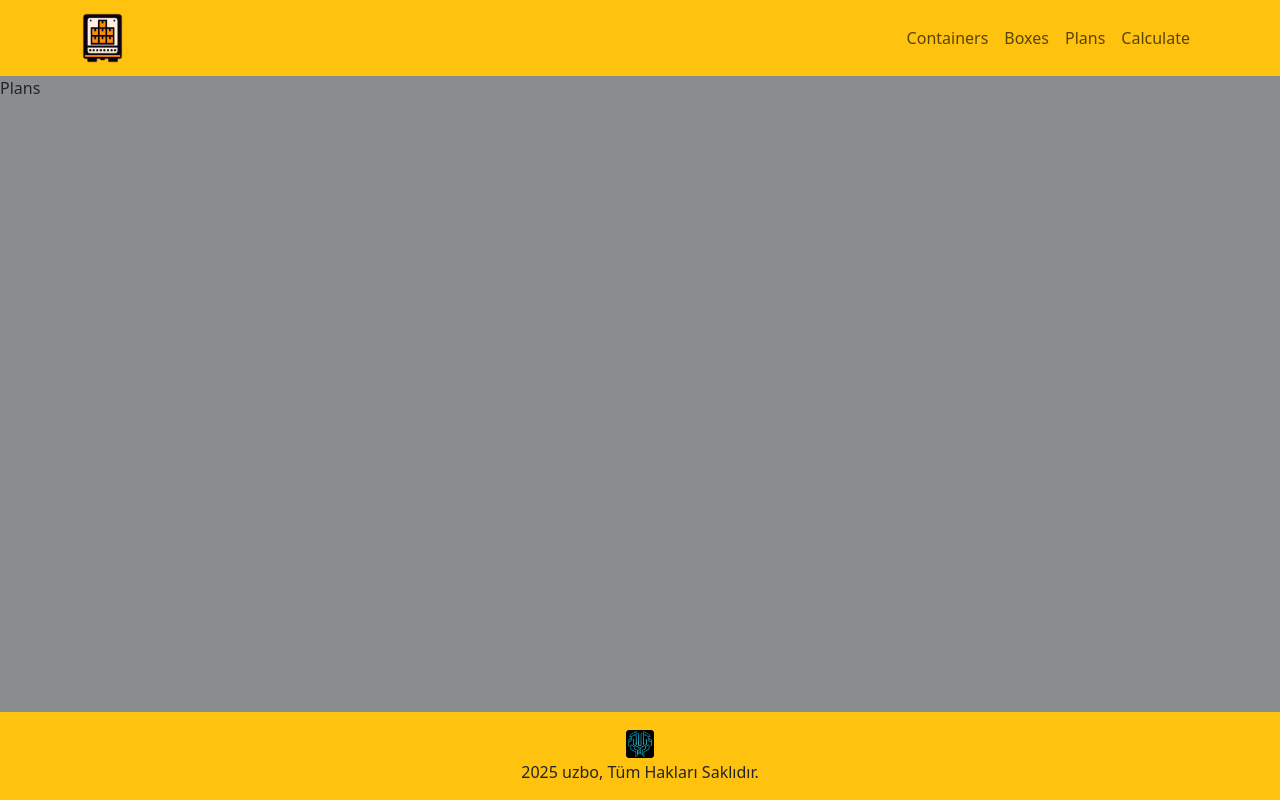
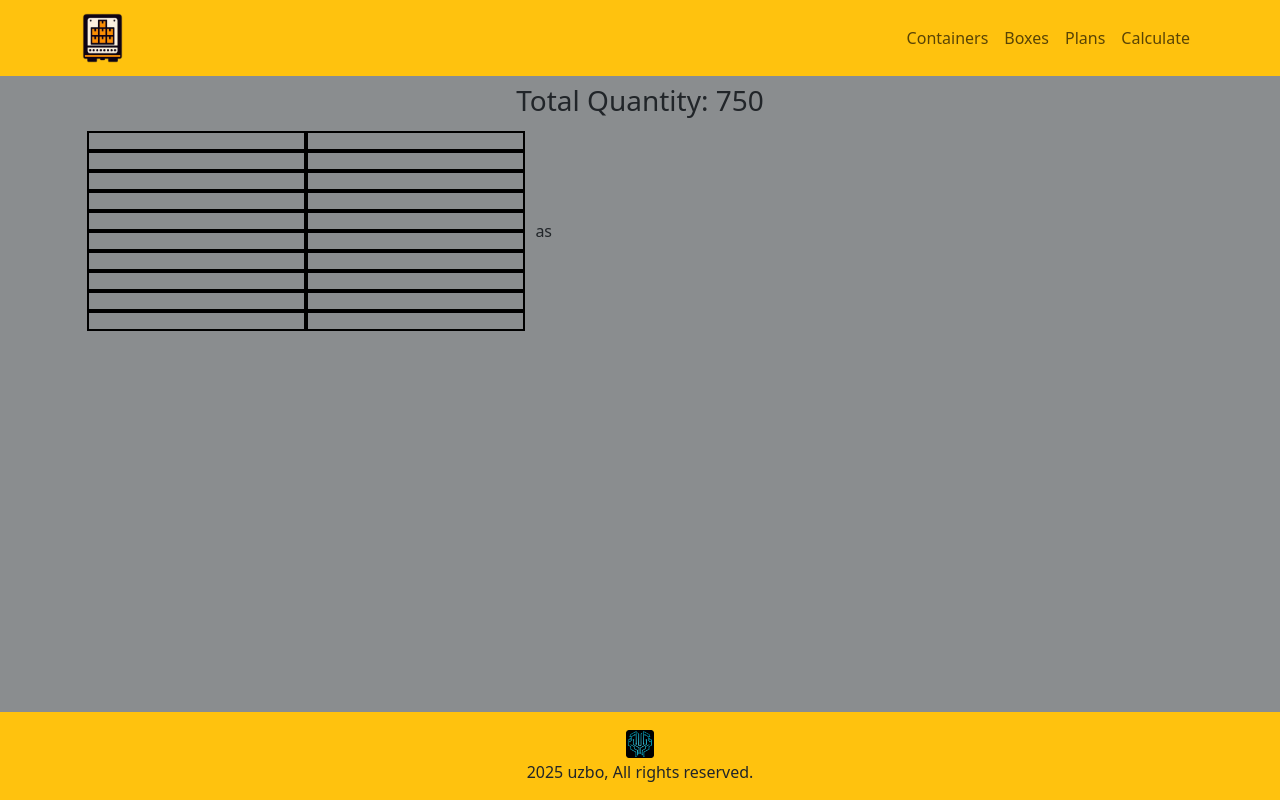
Before and after one commit to sametcandan14/loadcalv2, a React (Vite) app in the folder client/: page /plans in a window 1280 px wide. Built offline with nearby package versions, Linux system fonts and the light colour scheme.

Commit message:
plan page

```diff
--- a/client/src/components/Footer.tsx
+++ b/client/src/components/Footer.tsx
@@ -2,7 +2,7 @@ const Footer = () => {
   return (
     <div className="footer safety-yellow-back pt-3">
       <img className="logo" src="/uzbo_logo.png" alt="uzbo logo" />
-      <p>2025 uzbo, Tüm Hakları Saklıdır.</p>
+      <p>2025 uzbo, All rights reserved.</p>
     </div>
   );
 };
--- a/client/src/pages/Plans/index.tsx
+++ b/client/src/pages/Plans/index.tsx
@@ -1,5 +1,41 @@
 const Plans = () => {
-  return <div>Plans</div>;
+  const satir = 20;
+  const satirsayisi = Array.from({ length: satir });
+  return (
+    <div className="container">
+      <h3 className="text-center mt-2">Total Quantity: 750</h3>
+
+      <div
+        style={{
+          display: "grid",
+          gridTemplateColumns: "2fr 3fr",
+          gap: "10px",
+          alignItems: "center",
+          padding: "5px",
+        }}
+      >
+        <div
+          style={{
+            display: "grid",
+            alignContent: "center",
+            justifyItems: "center",
+            gridTemplateColumns: "1fr 1fr",
+          }}
+        >
+          {satirsayisi.map(() => (
+            <div
+              style={{
+                height: "20px",
+                width: "100%",
+                border: "2px solid black",
+              }}
+            ></div>
+          ))}
+        </div>
+        <div>as</div>
+      </div>
+    </div>
+  );
 };
 
 export default Plans;
```
Also changed, not shown: 1 other file (tests, documents, lock files or other folders).
